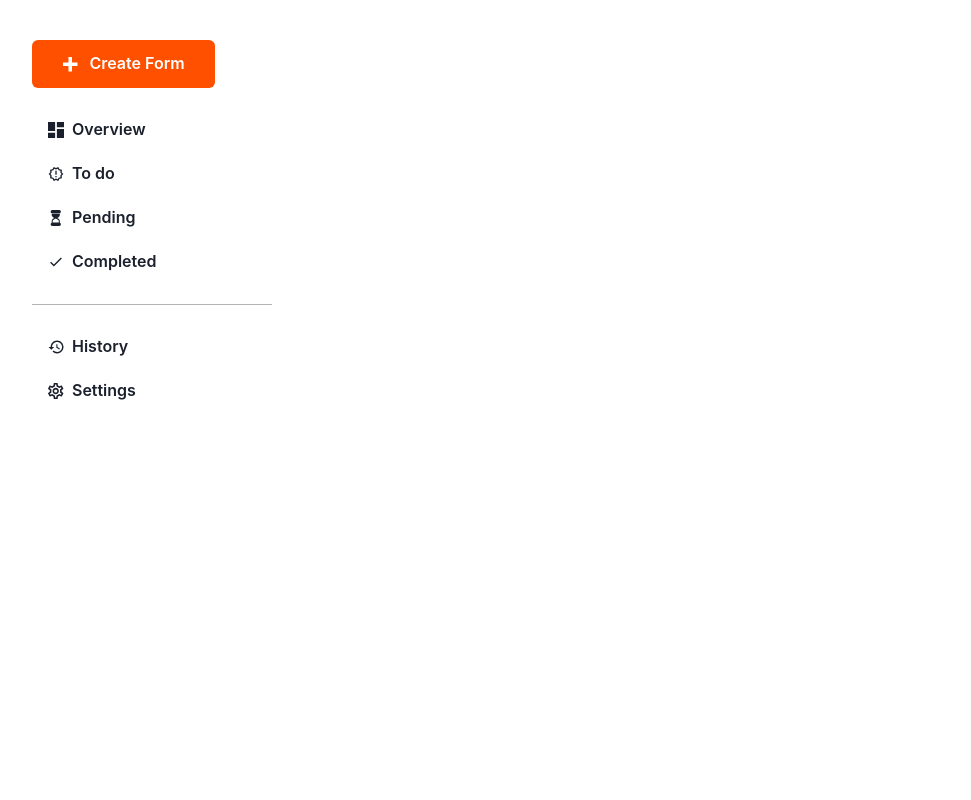
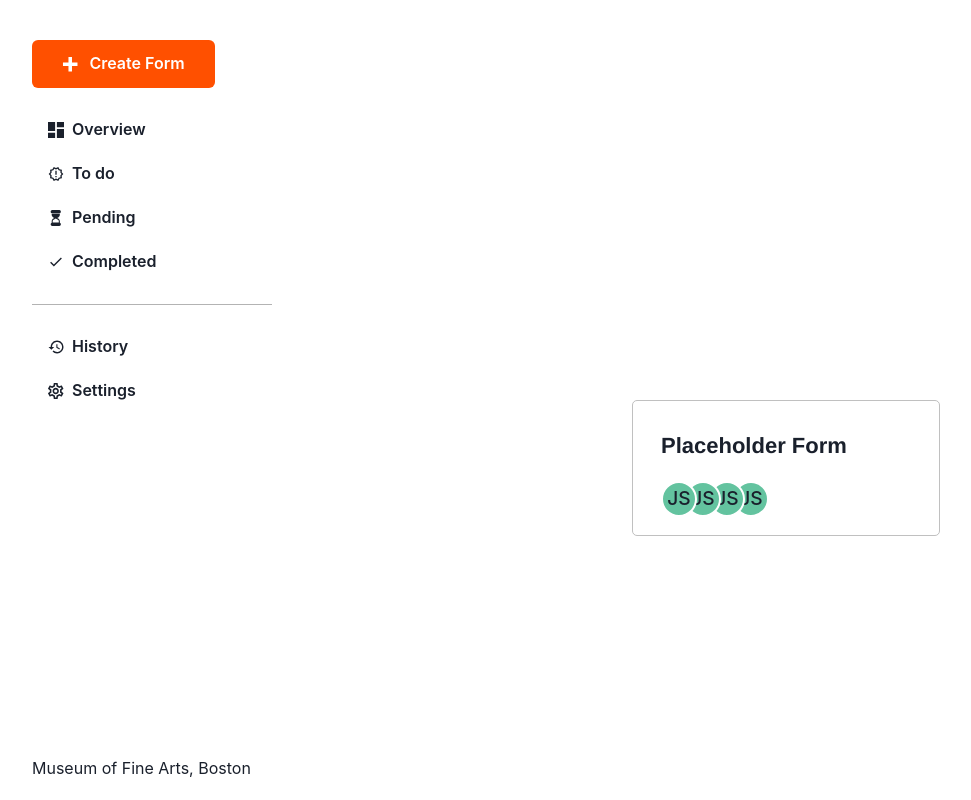
Before and after one commit to sandboxnu/mfa-form-automator, a Next.js app in the folder frontend/: page /test in a window 1280 px wide. Before the commit this address had no page. Shown: the top 800 px of the page, without its empty margins (8-979 px from the left). Built offline with nearby package versions, Linux system fonts and the light colour scheme.

Commit message:
created overview form component

```diff
--- /dev/null
+++ b/frontend/src/components/OverviewForm.tsx
@@ -0,0 +1,25 @@
+import {
+  Box,
+  Text,
+  Avatar,
+  AvatarGroup
+} from "@chakra-ui/react";
+
+// Overview Form component for displaying forms in the dashboard
+// will probably have to change the types once the backend is finished
+export const OverviewForm = ({ formName, assignees } : { formName: String, assignees: Array<string> }) => {
+  return <>
+      <Box w={308} h={136} border="1px solid #C0C0C0" borderRadius={5}>
+        <Box paddingLeft="28px" paddingTop="28px">
+          <Text fontFamily="Helvetica" fontWeight={700} fontSize="22px">
+            {formName}
+          </Text>
+          <AvatarGroup size="md" max={5} marginTop={19}>
+            {assignees.map((assignee: string, index: number) => {
+              return <Avatar name={assignee} key={index} boxSize="36px"/>
+            })}
+          </AvatarGroup>
+        </Box>
+      </Box>
+  </>
+}
--- a/frontend/src/pages/index.tsx
+++ b/frontend/src/pages/index.tsx
@@ -1,3 +1,4 @@
 export default function Overview() {
-  return <></>;
+  return <>
+  </>;
 }
--- /dev/null
+++ b/frontend/src/pages/test.tsx
@@ -0,0 +1,14 @@
+import {
+  Box,
+} from '@chakra-ui/react';
+import { OverviewForm } from '@/components/OverviewForm';
+
+// page to test components
+// using dummy data
+export default function Test() {
+  return <>
+    <Box position="absolute" top="50vh" left="50vw">
+      <OverviewForm formName="Placeholder Form" assignees={["Joe Smith", "Joe Smith", "Joe Smith", "Joe Smith"]} />
+    </Box>
+  </>;
+}
```
